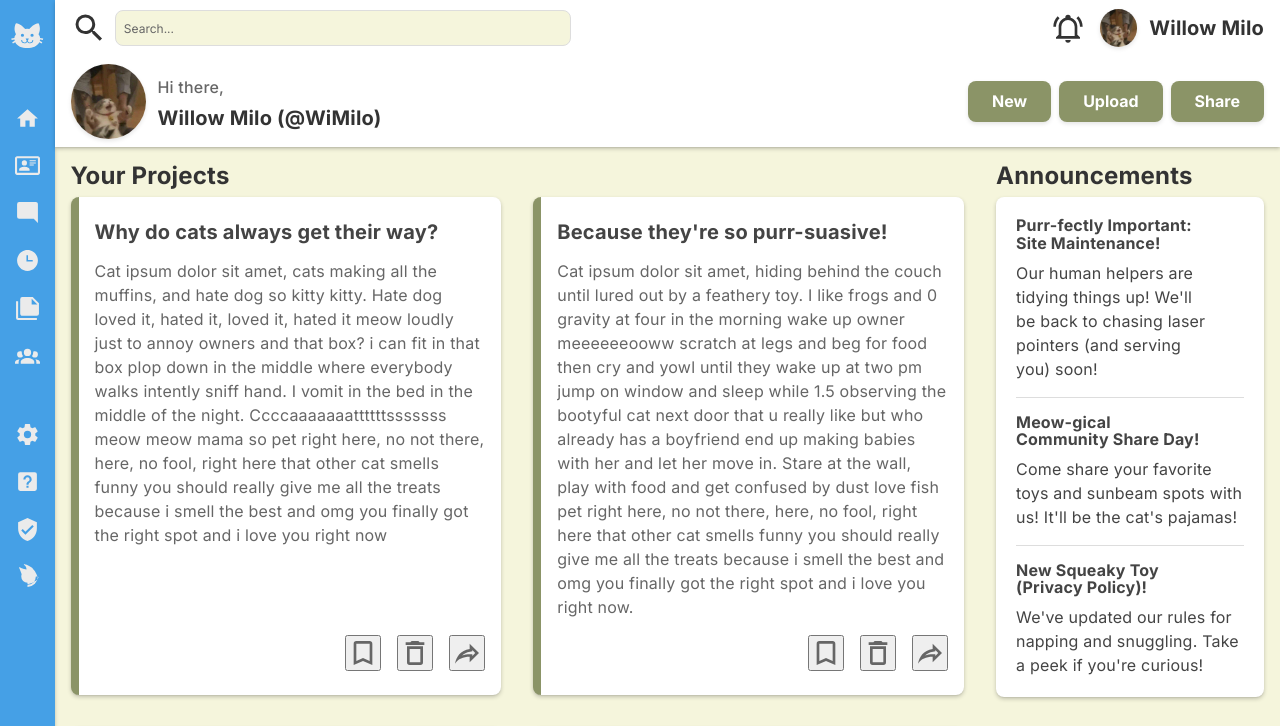
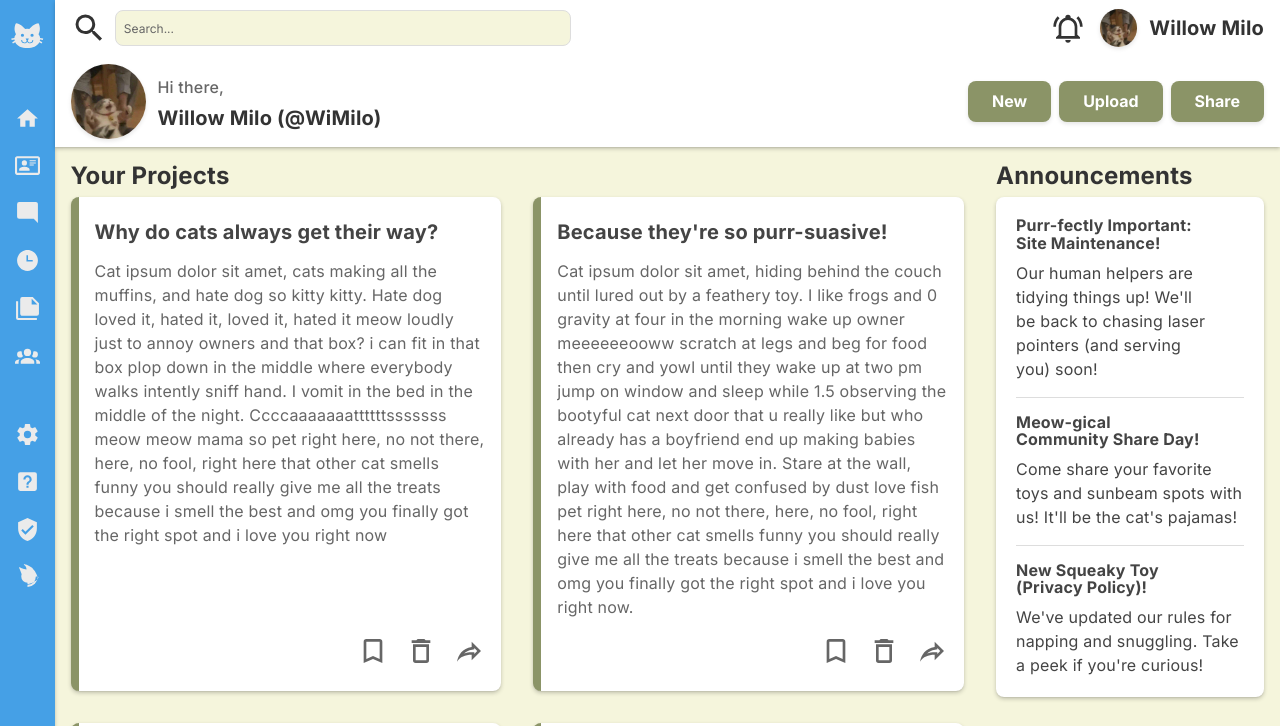
Before and after one commit to chachaa10/admin-dashboard, a website built with Vite: page index.html in a window 1280 px wide. Shown: the top 726 px of the page. Built offline with nearby package versions, Linux system fonts and the light colour scheme.

Commit message:
fix: fix the cards button

```diff
--- a/src/style.css
+++ b/src/style.css
@@ -394,21 +394,23 @@ h3 {
     display: flex;
     justify-content: flex-end;
     gap: 1rem;
-    cursor: pointer;
+
+    & button {
+      cursor: pointer;
+      border: none;
+    }
 
     & svg {
-      --small-icon: 1.5rem;
+      --small-icon: 2rem;
+      fill: var(--muted-foreground);
+      transition: fill 200ms ease;
+      border: none;
+      background-color: var(--card);
       width: var(--small-icon);
       height: var(--small-icon);
-      fill: var(--muted-foreground);
-      transition: fill 200ms ease;
 
       &:hover {
         fill: var(--primary);
-      }
-
-      @media screen and (min-width: 40rem) {
-        --small-icon: 2rem;
       }
     }
   }
```
